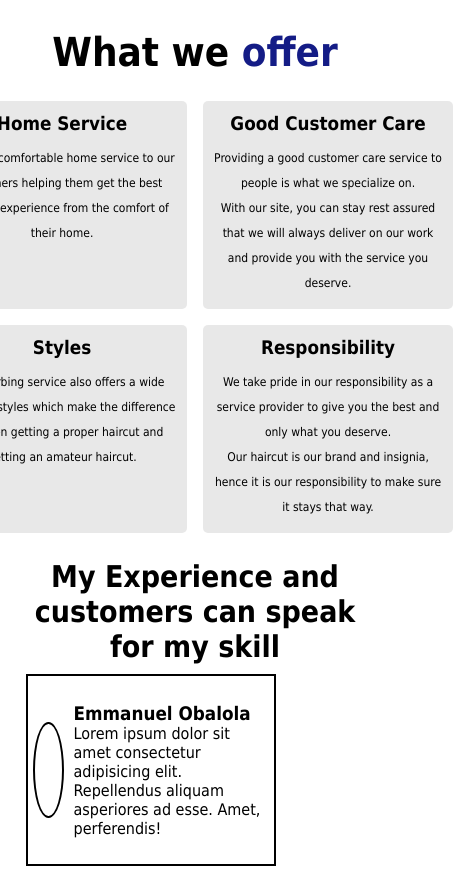
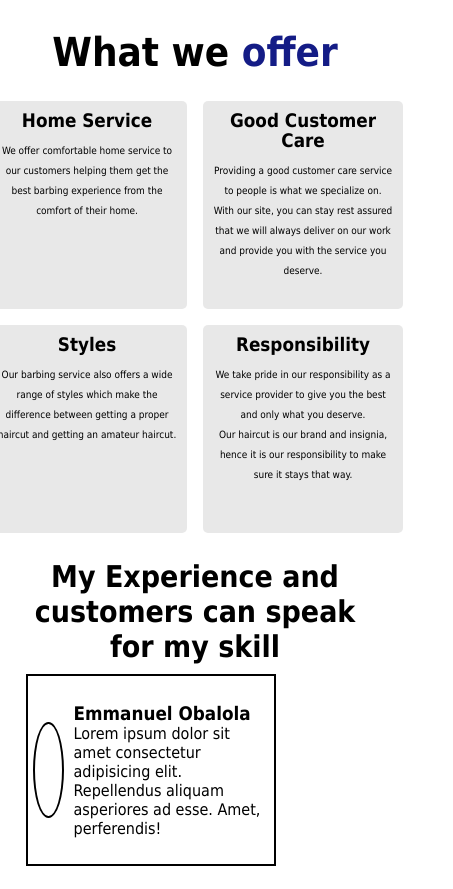
Before and after one commit to Enedi-Godswill/Barbing-shop, a plain HTML site: page index.html in a window 390 px wide. Shown: the part 1158-2047 px from the top of the page, 453 px wide, since content can reach past the window. Drawn offline with Linux system fonts and the light colour scheme.

Commit message:
third commit

```diff
--- a/css/home.css
+++ b/css/home.css
@@ -56,8 +56,9 @@ span{
     border-radius:5px;
     padding:10px;
     display:flex;
+    align-items:center;
+    text-align:center;
     flex-direction:column;
-    align-items:center;
     gap:10px;
     width:400px;
     line-height:25px;
@@ -105,11 +106,13 @@ span{
     }
     .card{
         font-size:16px;
-        width:250px;
+        width:200px;
         height:13rem;
+        line-height:20px;
     }
     .card p{
-        font-size:12px;
+        line-height:none;
+        font-size:10px;
     }
     /* reviews */
 
```
